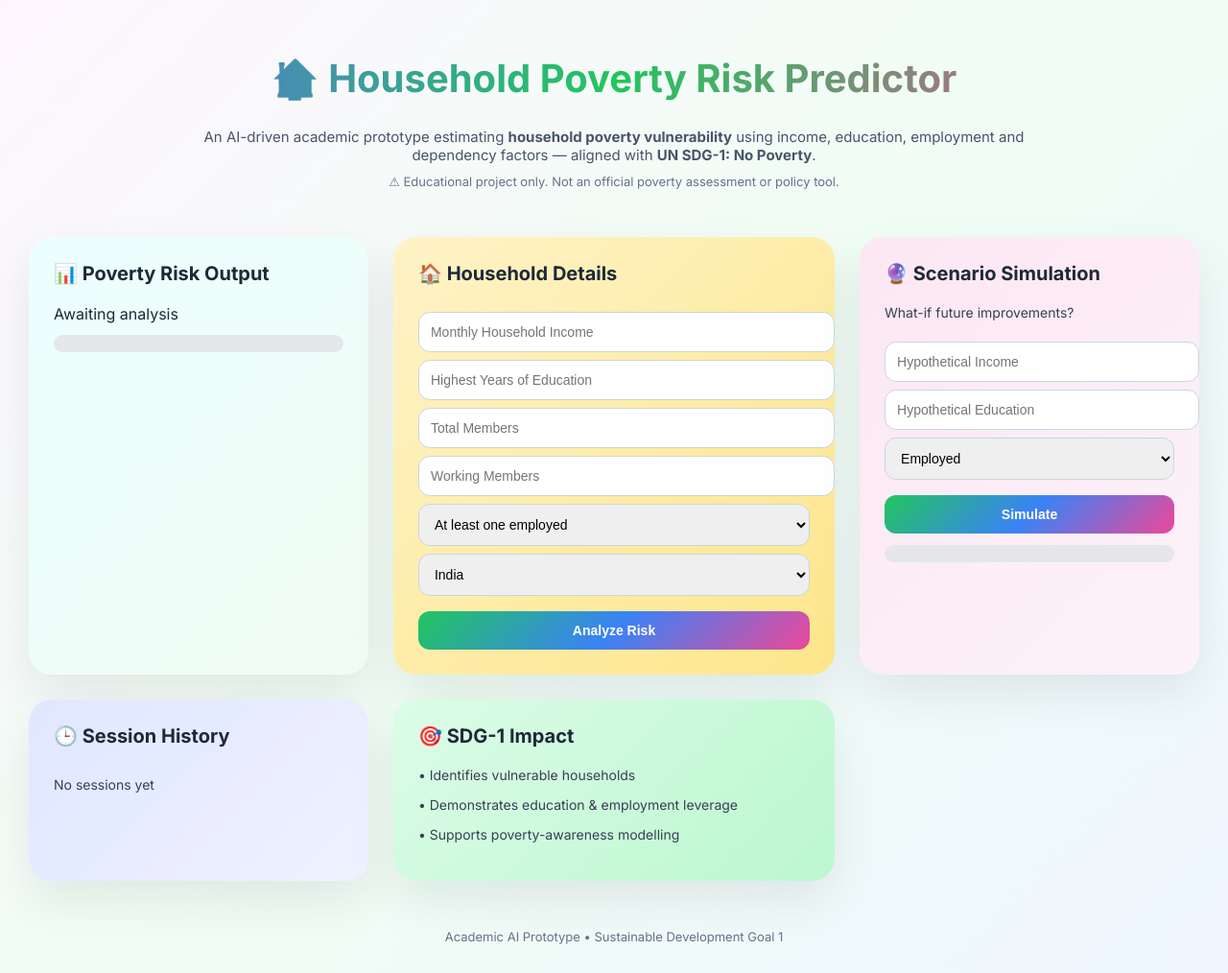
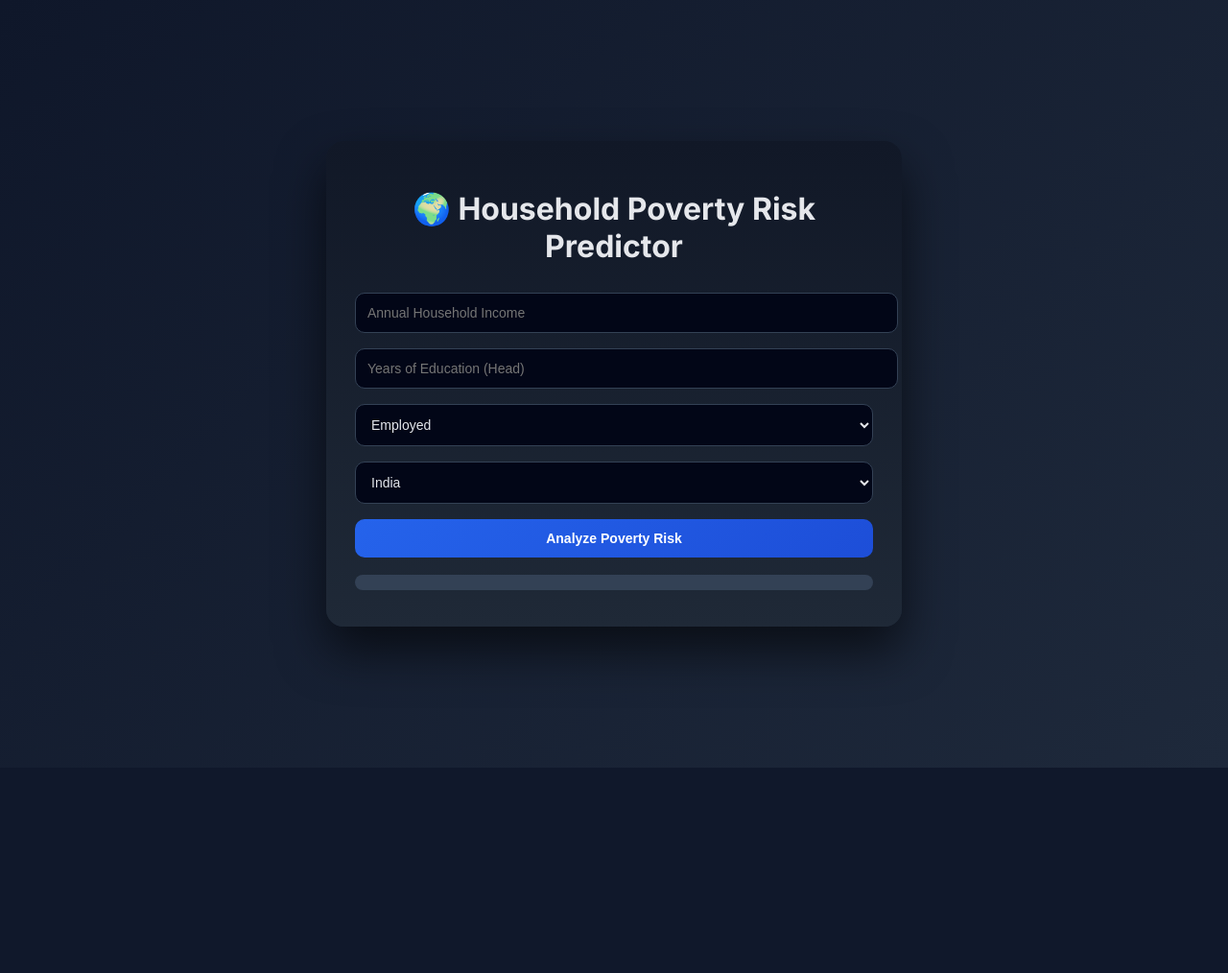
Before and after one commit to Github-of-dp/SDG_Poverty_App, a Flask app: page / in a window 1280 px wide. Shown: the whole page at 96% size. After the commit the page ends 800 px from the top, so only its background shows below. Run offline with Flask 3, Linux system fonts and the light colour scheme.

Commit message:
Update index.html

```diff
--- a/templates/index.html
+++ b/templates/index.html
@@ -1,5 +1,5 @@
 <!DOCTYPE html>
-<html lang="en">
+<html>
 <head>
     <title>Household Poverty Risk Predictor</title>
 
@@ -8,194 +8,86 @@
     <style>
         body {
             font-family: 'Inter', sans-serif;
-    background: linear-gradient(135deg, #fef6ff, #f0fdf4, #eff6ff);
+            background: linear-gradient(135deg, #0f172a, #1e293b);
+            min-height: 100vh;
+            display: flex;
+            align-items: center;
+            justify-content: center;
             margin: 0;
-    padding: 30px;
-    color: #1f2937;
+            color: #e5e7eb;
         }
 
-.container {
-    max-width: 1300px;
-    margin: auto;
+        .box {
+            background: linear-gradient(180deg, #111827, #1f2937);
+            padding: 30px;
+            width: 100%;
+            max-width: 540px;
+            border-radius: 18px;
+            box-shadow: 0 25px 50px rgba(0,0,0,0.6);
         }
 
-/* ---------- INTRO ---------- */
-.intro {
+        h1 {
             text-align: center;
-    margin-bottom: 50px;
-    animation: fadeDown 1s ease;
+            font-weight: 700;
         }
 
-.intro h1 {
-    font-size: 40px;
-    font-weight: 800;
-    background: linear-gradient(90deg, #6366f1, #22c55e, #ec4899);
-    -webkit-background-clip: text;
-    color: transparent;
-}
-
-.intro p {
-    max-width: 900px;
-    margin: 10px auto;
-    font-size: 15px;
-    color: #475569;
-}
-
-.disclaimer {
-    font-size: 13px;
-    color: #64748b;
-    margin-top: 10px;
-}
-
-/* ---------- GRID ---------- */
-.grid {
-    display: grid;
-    grid-template-columns: 1fr 1.3fr 1fr;
-    gap: 26px;
-}
-
-.center {
-    grid-column: 2;
-}
-
-.card {
-    background: rgba(255,255,255,0.7);
-    backdrop-filter: blur(12px);
-    border-radius: 24px;
-    padding: 26px;
-    box-shadow: 0 20px 50px rgba(0,0,0,0.08);
-    animation: fadeUp 0.9s ease;
-}
-
-.card:hover {
-    transform: translateY(-6px);
-    transition: 0.3s ease;
-}
-
-h3 {
-    margin-top: 0;
-    font-size: 20px;
-}
-
-/* ---------- FORM ---------- */
         input, select, button {
             width: 100%;
             padding: 12px;
-    margin-top: 8px;
-    border-radius: 12px;
-    border: 1px solid #cbd5e1;
+            margin: 8px 0;
+            border-radius: 10px;
+            border: none;
             font-size: 14px;
         }
 
-button {
-    background: linear-gradient(135deg, #22c55e, #3b82f6, #ec4899);
-    color: white;
-    font-weight: 700;
-    border: none;
-    cursor: pointer;
-    margin-top: 16px;
+        input, select {
+            background: #020617;
+            color: #e5e7eb;
+            border: 1px solid #334155;
         }
 
-button:hover {
-    filter: brightness(1.05);
+        button {
+            background: linear-gradient(135deg, #2563eb, #1d4ed8);
+            color: white;
+            font-weight: 600;
+            cursor: pointer;
         }
 
-/* ---------- BARS ---------- */
         .bar {
-    height: 18px;
-    background: #e5e7eb;
+            height: 16px;
+            background: #334155;
             border-radius: 999px;
+            margin-top: 10px;
             overflow: hidden;
-    margin-top: 12px;
         }
 
         .fill {
             height: 100%;
             width: 0%;
             border-radius: 999px;
-    transition: width 0.7s ease;
+            transition: width 0.6s ease;
         }
 
         .info {
-    font-size: 14px;
-    margin-top: 10px;
-    color: #374151;
-}
-
-/* ---------- HISTORY ---------- */
-.history-box {
-    max-height: 200px;
-    overflow-y: auto;
-    padding-right: 6px;
-}
-
-.history-item {
+            margin-top: 8px;
             font-size: 13px;
-    padding: 8px 0;
-    border-bottom: 1px dashed #cbd5e1;
-}
-
-/* ---------- FOOTER ---------- */
-.footer {
-    text-align: center;
-    font-size: 13px;
-    margin-top: 50px;
-    color: #64748b;
-}
-
-/* ---------- ANIMATIONS ---------- */
-@keyframes fadeUp {
-    from { opacity: 0; transform: translateY(25px); }
-    to { opacity: 1; transform: translateY(0); }
-}
-
-@keyframes fadeDown {
-    from { opacity: 0; transform: translateY(-20px); }
-    to { opacity: 1; transform: translateY(0); }
         }
     </style>
 </head>
 
 <body>
-<div class="container">
 
-<!-- INTRO -->
-<div class="intro">
-    <h1>🏠 Household Poverty Risk Predictor</h1>
-    <p>
-        An AI-driven academic prototype estimating <b>household poverty vulnerability</b>
-        using income, education, employment and dependency factors — aligned with
-        <b>UN SDG-1: No Poverty</b>.
-    </p>
-    <div class="disclaimer">
-        ⚠ Educational project only. Not an official poverty assessment or policy tool.
-    </div>
-</div>
+<div class="box">
+    <h1>🌍 Household Poverty Risk Predictor</h1>
 
-<!-- GRID -->
-<div class="grid">
-
-<!-- LEFT -->
-<div class="card" style="background: linear-gradient(135deg,#ecfeff,#f0fdf4);">
-    <h3>📊 Poverty Risk Output</h3>
-    <div id="result">Awaiting analysis</div>
-    <div class="bar"><div id="fill" class="fill"></div></div>
-    <div id="comparison" class="info"></div>
-    <div id="why" class="info"></div>
-</div>
-
-<!-- CENTER -->
-<div class="card center" style="background: linear-gradient(135deg,#fef3c7,#fde68a);">
-    <h3>🏠 Household Details</h3>
-    <form id="form">
-        <input name="income" type="number" placeholder="Monthly Household Income" required>
-        <input name="education" type="number" placeholder="Highest Years of Education" required>
-        <input name="household_size" type="number" placeholder="Total Members" required>
-        <input name="working_members" type="number" placeholder="Working Members" required>
+    <!-- 🔒 ACTION BLOCKED -->
+    <form id="form" action="javascript:void(0);">
+        <input type="number" name="income" placeholder="Annual Household Income" required>
+        <input type="number" name="education" placeholder="Years of Education (Head)" required>
 
         <select name="employment">
-            <option value="1">At least one employed</option>
-            <option value="0">No employed members</option>
+            <option value="1">Employed</option>
+            <option value="0">Unemployed</option>
         </select>
 
         <select name="country">
@@ -204,82 +96,47 @@ button:hover {
             <option>UK</option>
             <option>UAE</option>
             <option>Nigeria</option>
+            <option>Brazil</option>
         </select>
 
-        <button>Analyze Risk</button>
+        <!-- 🔒 TYPE EXPLICIT -->
+        <button type="submit">Analyze Poverty Risk</button>
     </form>
+
+    <div id="result"></div>
+
+    <div class="bar">
+        <div id="fill" class="fill"></div>
     </div>
 
-<!-- RIGHT -->
-<div class="card" style="background: linear-gradient(135deg,#fce7f3,#fdf2f8);">
-    <h3>🔮 Scenario Simulation</h3>
-    <p class="info">What-if future improvements?</p>
-    <form id="scenario">
-        <input name="income" type="number" placeholder="Hypothetical Income" required>
-        <input name="education" type="number" placeholder="Hypothetical Education" required>
-        <select name="employment">
-            <option value="1">Employed</option>
-            <option value="0">Unemployed</option>
-        </select>
-        <button>Simulate</button>
-    </form>
-    <div id="scenario-result" class="info"></div>
-    <div class="bar"><div id="scenario-fill" class="fill"></div></div>
-</div>
-
-<!-- BOTTOM LEFT -->
-<div class="card" style="background: linear-gradient(135deg,#e0e7ff,#eef2ff);">
-    <h3>🕒 Session History</h3>
-    <div class="history-box" id="history">
-        <div class="info">No sessions yet</div>
-    </div>
-</div>
-
-<!-- BOTTOM RIGHT -->
-<div class="card" style="background: linear-gradient(135deg,#dcfce7,#bbf7d0);">
-    <h3>🎯 SDG-1 Impact</h3>
-    <p class="info">• Identifies vulnerable households</p>
-    <p class="info">• Demonstrates education & employment leverage</p>
-    <p class="info">• Supports poverty-awareness modelling</p>
-</div>
-
-</div>
-
-<div class="footer">
-Academic AI Prototype • Sustainable Development Goal 1
-</div>
+    <div id="comparison" class="info"></div>
+    <div id="help" class="info"></div>
 </div>
 
 <script>
-async function predict(form) {
-    const res = await fetch("/predict", { method: "POST", body: new FormData(form) });
-    return await res.json();
-}
+document.getElementById("form").addEventListener("submit", async function(e) {
+    e.preventDefault(); // 🚫 HARD STOP REFRESH
 
-form.onsubmit = async e => {
-    e.preventDefault();
-    const d = await predict(form);
+    const res = await fetch("/predict", {
+        method: "POST",
+        body: new FormData(this)
+    });
 
-    result.innerText = `Risk: ${d.risk}% (${d.level})`;
-    fill.style.width = d.risk + "%";
-    fill.style.background = d.color;
-    comparison.innerText = "🌍 " + d.comparison;
-    why.innerText = "📌 Reason: " + d.help;
+    const data = await res.json();
 
-    const item = document.createElement("div");
-    item.className = "history-item";
-    item.innerText = `Income ${form.income.value} → ${d.risk}%`;
-    history.prepend(item);
-};
+    document.getElementById("result").innerText =
+        `Poverty Risk: ${data.risk}% (${data.level})`;
 
-scenario.onsubmit = async e => {
-    e.preventDefault();
-    const d = await predict(scenario);
+    const fill = document.getElementById("fill");
+    fill.style.width = data.risk + "%";
+    fill.style.background = data.color;
 
-    scenario-result.innerText = `Simulated Risk: ${d.risk}% (${d.level})`;
-    scenario-fill.style.width = d.risk + "%";
-    scenario-fill.style.background = d.color;
-};
+    document.getElementById("comparison").innerText =
+        "🌐 " + data.comparison;
+
+    document.getElementById("help").innerText =
+        "🤝 " + data.help;
+});
 </script>
 
 </body>
```
Lines whose indentation alone changed are shown as unchanged.
